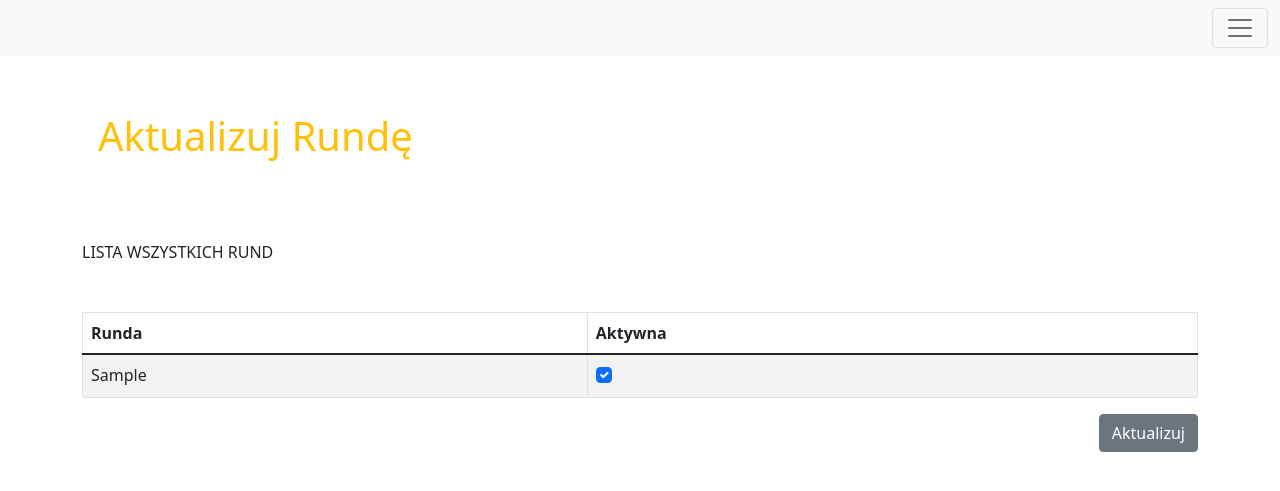
After one commit to mattblas/climbing_league, a Django app: page /update_round/ in a window 1280 px wide. The commit adds this page. Shown: the top 491 px of the page. Run offline with Django 3.2, Linux system fonts and the light colour scheme; tables that the repository leaves empty hold one stand-in row (values such as "Sample post"); parts of the project's set-up code (start-up, migrations or seed data) failed here and were passed over; some libraries are stand-ins or nearby versions.

Commit message:
add update round view, html, navbar, admin, urls

```diff
--- a/climbing_ligue/templates/navbar.html
+++ b/climbing_ligue/templates/navbar.html
@@ -68,13 +68,16 @@
                     </li>
 
                     <li class="nav-item">
-                    <a class="nav-link" href="{% url 'add_new_edition' %}">Dodaj Edycje</a>
+                    <a class="nav-link" href="{% url 'add_new_edition' %}">Dodaj Edycję</a>
                     </li>
 
                     <li class="nav-item">
-                    <a class="nav-link" href="{% url 'update_edition' %}">Aktualizuj Edycje</a>
+                    <a class="nav-link" href="{% url 'update_edition' %}">Aktualizuj Edycję</a>
                     </li>
 
+                    <li class="nav-item">
+                    <a class="nav-link" href="{% url 'update_round' %}">Aktualizuj Rundę</a>
+                    </li>
 
                 {% endif %}
             </ul>
--- /dev/null
+++ b/climbing_ligue/templates/update_round.html
@@ -0,0 +1,49 @@
+{% extends 'base.html' %}
+
+{% block content %}
+<div class="p-3 mb-2 text-warning">
+<h1>Aktualizuj Rundę</h1>
+</div>
+<br><br>
+
+<!----- WSZYSTKIE EDYCJE --------------------------------------------->
+LISTA WSZYSTKICH RUND<br><br><br>
+<form action="" method="POST">{% csrf_token %}
+<table class="table table-striped table-hover table-bordered">
+  <thead>
+    <tr>
+      <th scope="col">Runda</th>
+      <th scope="col">Aktywna</th>
+    </tr>
+  </thead>
+  <tbody>
+  {% for round in round_list %}
+    <tr>
+        <td>
+            {{ round.round }} <br>
+        </td>
+        <td>
+            {% if round.current_round %}
+                <div class="form-check">
+                    <input class="form-check-input" type="checkbox" checked="checked" value={{round.id}} name="boxes">
+                </div>
+            {% else %}
+                <div class="form-check">
+                    <input class="form-check-input" type="checkbox" value={{round.id}} name="boxes">
+                </div>
+            {% endif %}
+        </td>
+    </tr>
+  {% endfor %}
+  </tbody>
+</table>
+<p align="right"><button class="btn btn-secondary" type="submit">Aktualizuj</button></p>
+</form>
+
+<!--<form action="" method="POST">{% csrf_token %}-->
+<!--    {{form.as_p}}-->
+<!--    <p align="right"><button class="btn btn-secondary" type="submit">Dodaj nową edycję</button></p>-->
+<!--</form>-->
+
+
+{% endblock %}
--- a/climbing_ligue/views.py
+++ b/climbing_ligue/views.py
@@ -4,7 +4,7 @@ from django.contrib import messages
 from django.shortcuts import render, redirect
 
 from climbing_ligue.forms import AddRouteForm, AddUserRouteForm, UserGroupForm, NewEditionForm
-from climbing_ligue.models import Route, User_routes, Active_edition, User_Group
+from climbing_ligue.models import Route, User_routes, Active_edition, User_Group, Active_round
 from members.models import Member
 from django.db.models import Max
 
@@ -220,6 +220,25 @@ def update_edition_view(request):
 # -----------------------------------------------------------------------------------------
 
 
+def update_round_view(request):
+    round_list = Active_round.objects.all()
+    if request.method == "POST":
+        id_list = request.POST.getlist('boxes')
+        round_list.update(current_round=False)
+        for x in id_list:
+            Active_round.objects.filter(pk=int(x)).update(current_round=True)
+
+        messages.success(request, ('Udało się zaktualizować rundę!'))
+        return redirect('update_round')
+
+    return render(request, 'update_round.html', {
+        'round_list': round_list
+    })
+
+
+# -----------------------------------------------------------------------------------------
+
+
 def add_route_view(request):
     if request.POST:
         form = AddRouteForm(request.POST)
--- a/mysite/urls.py
+++ b/mysite/urls.py
@@ -24,6 +24,7 @@ from climbing_ligue.views import (
     add_user_route_view,
     update_edition_view,
     add_new_edition_view,
+    update_round_view,
     )
 
 from members.views import(
@@ -43,5 +44,6 @@ urlpatterns = [
     path('user_home/', user_home, name='user_home'),
     path('add_user_route/', add_user_route_view, name='add_user_route'),
     path('update_edition/', update_edition_view, name='update_edition'),
+    path('update_round/', update_round_view, name='update_round'),
     path('add_new_edition/', add_new_edition_view, name='add_new_edition'),
 ]
```
Also changed, not shown: climbing_ligue/admin.py (+6 -1 lines).
